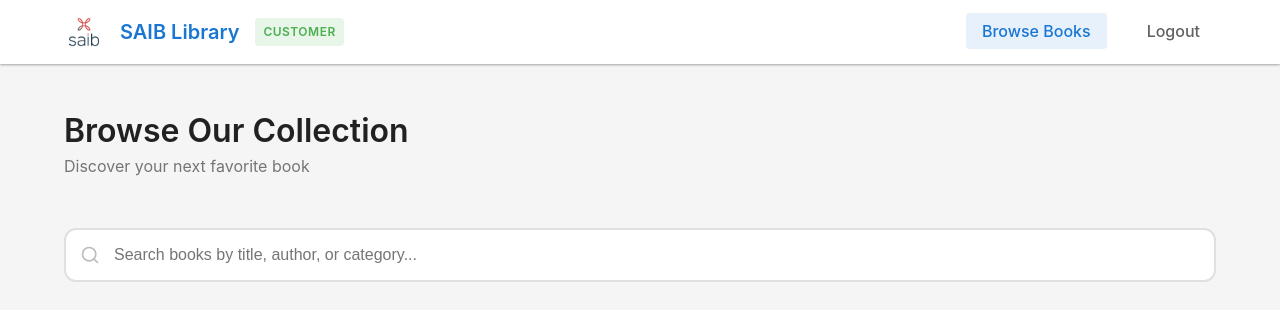
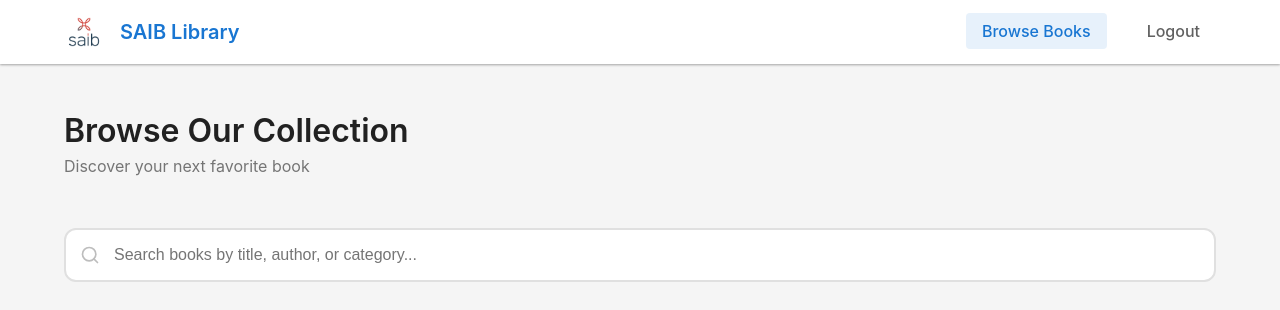
Before and after one commit to amoha183/SAIB-Library-System, a plain HTML site: page frontend/customer.html in a window 1280 px wide. Shown: the top 310 px of the page. Drawn offline with Linux system fonts and the light colour scheme.

Commit message:
remove customer in dashboard

```diff
--- a/frontend/customer.html
+++ b/frontend/customer.html
@@ -13,7 +13,6 @@
             <div class="navbar-brand">
                 <img src="../saiblogo.png" alt="SAIB Library Logo" class="navbar-logo">
                 <h2>SAIB Library</h2>
-                <span class="badge badge-customer">Customer</span>
             </div>
             <ul class="navbar-menu">
                 <li><a href="customer.html" class="nav-link active">Browse Books</a></li>
```
Also changed, not shown: frontend/admin.html (+0 -1 lines).
